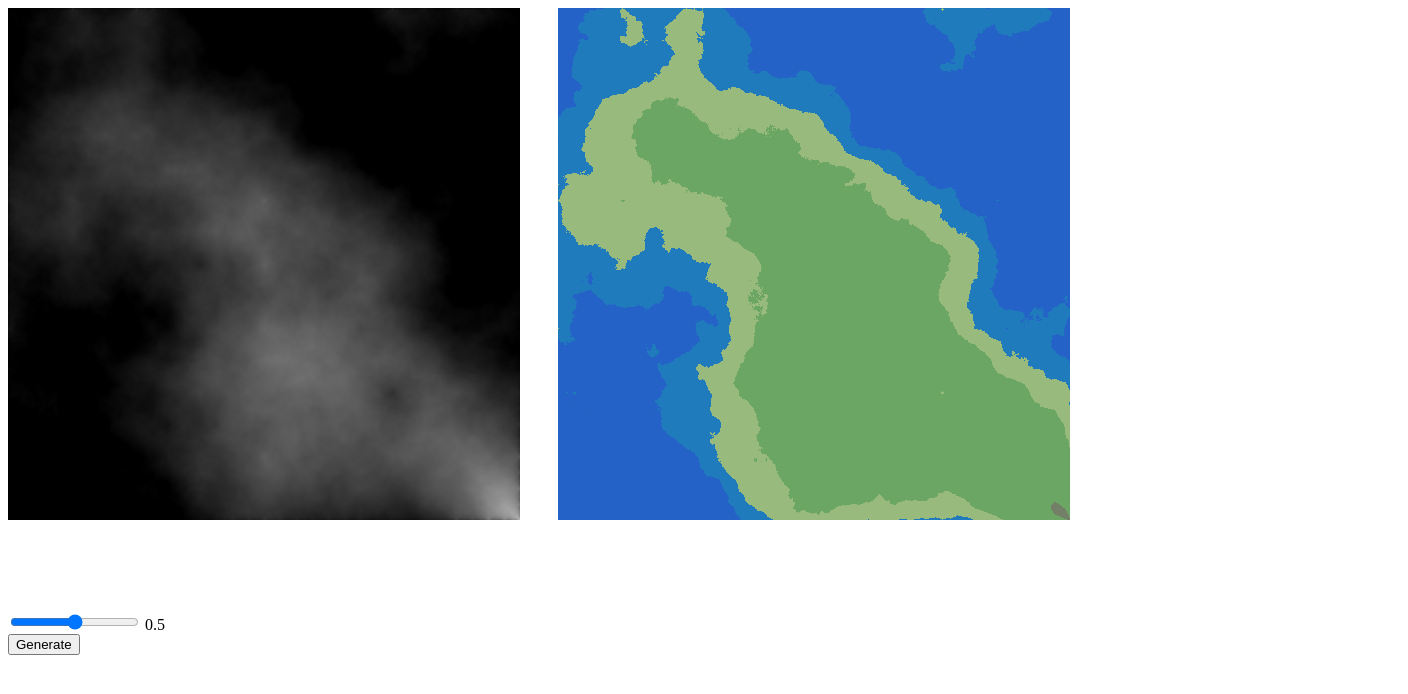
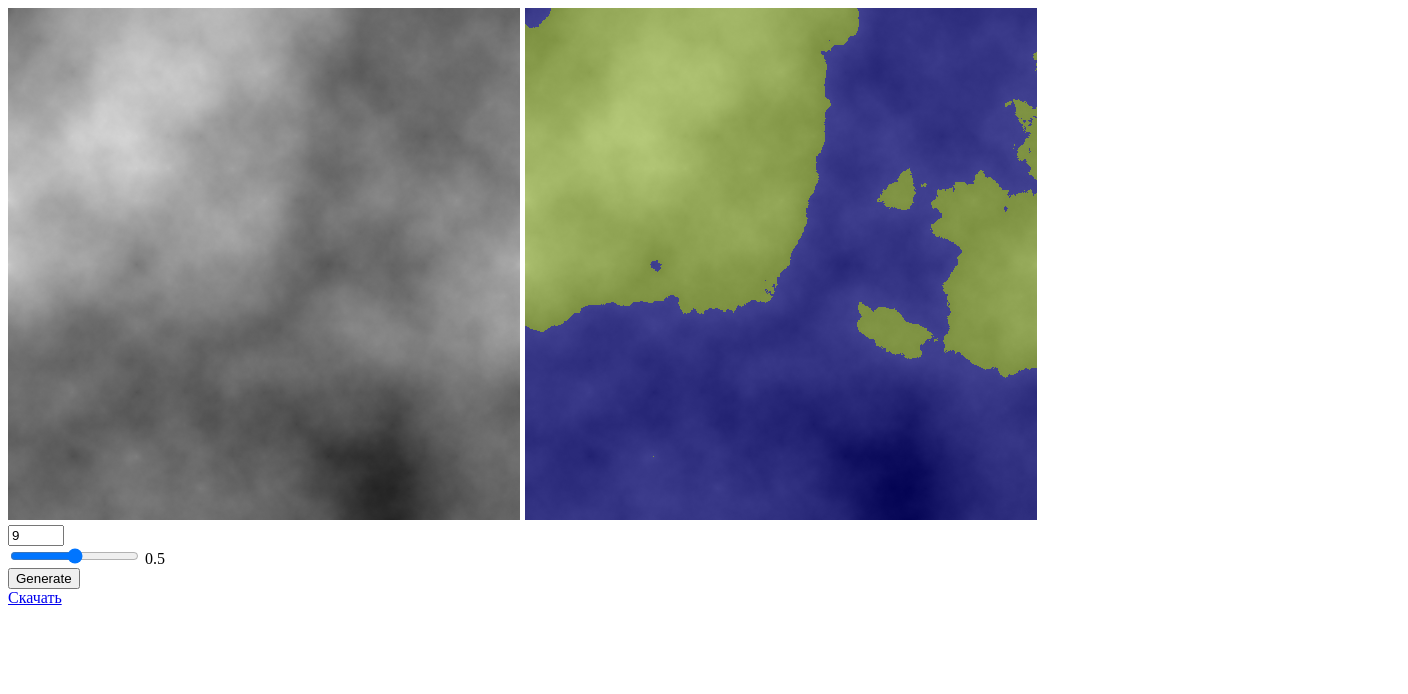
Before and after one commit to a-xalimonov/TerrainGenerator, a plain HTML site: page index.html in a window 1280 px wide. Shown: the whole page, 1408 px wide, since content can reach past the window. Drawn offline with Linux system fonts and the light colour scheme.

Commit message:
before classes

```diff
--- a/index.html
+++ b/index.html
@@ -8,12 +8,15 @@
         -->
     </head>
     <body>
-        <canvas class="canvas" width="1400" height="600"></canvas><br>
+        <canvas class="canvas" id="canvas-gray" width="513" height="513"></canvas>
+        <canvas class="canvas" id="canvas-rgb" width="513" height="513"></canvas><br>
 
-        <input class="range" type="range" min="0" max="1" step="0.02">
-        <label class="range-label">0.5</label>
+        <input id="size" type="number" value="9" min="1" max="20"><br>
+        <input id="range" type="range" min="0" max="1" step="0.02">
+        <label id="range-label">0.5</label>
         <br>
-        <button id="generate-button">Generate</button>
+        <button id="generate-button">Generate</button><br>
+        <a id="download-button" download>Скачать</a>
 
         <script type="text/javascript" src="script/script.js"></script>
     </body>
--- a/script/script.js
+++ b/script/script.js
@@ -1,71 +1,104 @@
-const N = 9
-let R = document.getElementsByClassName("range")[0].value
-const SIZE = 2 ** N
+let N
+let R
+let SIZE
+let matrix
 
-const TL_height = 0
-const TR_height = 0
-const BL_height = 0
-const BR_height = 1
+const TL_height = -0.1
+const TR_height = -0.1
+const BL_height = -0.1
+const BR_height = -0.1
 
-const PX_SIZE = 1
+const CANVAS_SIZE = 512
 const MIN = 0
 const MAX = 2
 
-let matrix = []
-
-for (let i = 0; i <= SIZE; i++) {
-    matrix[i] = []
-}
+const canvasGray = document.getElementById("canvas-gray")
+const canvasRGB = document.getElementById("canvas-rgb")
+const canvasFull = document.createElement("canvas")
 
 document.getElementById("generate-button").addEventListener("click", generate)
-document.getElementsByClassName("range")[0].addEventListener("input", rangeChange)
+document.getElementById("range").addEventListener("input", rangeUpdate)
 generate()
 
 //FUNCTIONS
 
-function rangeChange() {
-    rangeValue = document.getElementsByClassName("range")[0].value
-    document.getElementsByClassName('range-label')[0].innerHTML = rangeValue
-    R = rangeValue
+function rangeUpdate() {
+    rangeValue = document.getElementById("range").value
+    document.getElementById('range-label').innerHTML = rangeValue
 }
 
 function generate() {
+
+    N = document.getElementById("size").value
+    R = document.getElementById("range").value
+    SIZE = 2 ** N
+
+    matrix = []
+    for (let i = 0; i <= SIZE; i++) {
+        matrix[i] = []
+    }
 
     matrix[0][0] = TL_height
     matrix[0][SIZE] = TR_height
     matrix[SIZE][0] = BL_height
     matrix[SIZE][SIZE] = BR_height
 
-    algoritm()
+    canvasFull.height = SIZE + 1
+    canvasFull.width = SIZE + 1
+
+    algoritm(0, 0, N)
     draw()
 }
 
 function draw() {
 
-    let canvas = document.getElementsByClassName("canvas")[0]
-    let ctx = canvas.getContext("2d")
+    const ctxGray = canvasGray.getContext("2d")
+    const ctxRGB = canvasRGB.getContext("2d")
+    const ctxFull = canvasFull.getContext("2d")
 
-    for (let i = 0; i < SIZE; i++) {
-        for (let j = 0; j < SIZE; j++) {
+    const pxSize = Math.max(1, CANVAS_SIZE / SIZE)
+    const pxStep = Math.max(1, SIZE / CANVAS_SIZE)
 
-            ctx.fillStyle = getGrayColor(j, i)
-            ctx.fillRect(i * PX_SIZE, j * PX_SIZE, PX_SIZE, PX_SIZE);
+    for (let j = 0; j < SIZE; j++) {
+        for (let i = 0; i < SIZE; i++) {
 
-            ctx.fillStyle = getRGBColor(j, i, 'physical')
-            ctx.fillRect(550 + i * PX_SIZE, j * PX_SIZE, PX_SIZE, PX_SIZE);
+            // FULL SIZE
+            ctxFull.fillStyle = getGrayColor(i, j)
+            ctxFull.fillRect(i, j, 1, 1)
+
+            if (i % pxStep == 0 && j % pxStep == 0) {
+                // GRAY SMALL
+                ctxGray.fillStyle = ctxFull.fillStyle
+                ctxGray.fillRect(i * pxSize / pxStep, j * pxSize / pxStep, pxSize, pxSize)
+
+                // RGB SMALL
+                ctxRGB.fillStyle = getRGBColor(i, j)
+                ctxRGB.fillRect(i * pxSize / pxStep, j * pxSize / pxStep, pxSize, pxSize)
+            }
+
         }
     }
+    document.getElementById("download-button").href = canvasFull.toDataURL()
 }
 
 function getGrayColor(x, y) {
 
-    const color = Math.trunc(matrix[x][y] * 255 / 1)
+    const color = Math.trunc((0.5 + matrix[x][y]) * 255 / 1)
     return `rgb(${color},${color},${color})`
 }
 
 function getRGBColor(x, y) {
 
-    if (matrix[x][y] < 0.02) {
+    if (matrix[x][y] < 0) {
+        const color = Math.trunc((0.5 + matrix[x][y]) * 255 / 1.5)
+        return `rgb(${color - 20},${color - 20},${60 + color})`
+    }
+    else {
+        const color = Math.trunc((0.5 + matrix[x][y]) * 255 / 1.5)
+        return `rgb(${color + 40},${60 + color},${color - 20})`
+    }
+
+/*    if (matrix[x][y] < 0.02) {
         return '#2462c7'
     }
     else if (matrix[x][y] < 0.1) {
@@ -82,28 +115,30 @@ function getRGBColor(x, y) {
     }
     else {
         return '#cccccc'
+    }*/
+}
+
+function algoritm(_x, _y, _n) {
+
+    const size = 2 ** _n
+    const iter_d = N - _n
+    let step = size
+
+    for (let i = 1 + iter_d; i <= N; i++) {
+        diamond(i, _x, _y, step, size)
+        square(i, _x, _y, step, size)
+        step /= 2;
     }
 }
 
-function algoritm() {
+function diamond(iter, _x, _y, step, size) {
 
-    let size = SIZE
-    for (let i = 1; i <= N; i++) {
+    for (let y = _y; y < _y + size; y += step) {
+        for (let x = _x; x < _x + size; x += step) {
 
-        diamond(i, size)
-        square(i, size)
-        size /= 2;
-    }
-}
+            const half = step / 2
 
-function diamond(iter, size) {
-
-    for (let y = 0; y < SIZE; y += size) {
-        for (let x = 0; x < SIZE; x += size) {
-
-            const half = size/2
-
-            const average_height = (matrix[x][y] + matrix[x + size][y] + matrix[x][y + size] + matrix[x + size][y + size]) / 4
+            const average_height = (matrix[x][y] + matrix[x + step][y] + matrix[x][y + step] + matrix[x + step][y + step]) / 4
             const ri = R ** iter;
             const random_height = ri * 2 * Math.random() - ri
 
@@ -112,40 +147,61 @@ function diamond(iter, size) {
     }
 }
 
-function square(iter, size) {
+function square(iter, _x, _y, step, size) {
 
-    const half = size/2
+    const half = step / 2
+
+    //first_generation
+    if (_x == 0 && _y == 0 && size == SIZE) {
+
+        for (let x = _x + half; x <= _x + size; x += step) {
+            squareInput(x, 0, iter, half)
+            squareInput(x, size, iter, half)
+        }
+        for (let y = _y + half; y <= _y + size; y += step) {
+            squareInput(0, y, iter, half)
+            squareInput(size, y, iter, half)
+        }
+    }
+
     //even
-    for (let y = 0; y <= SIZE; y += size) {
-        for (let x = half; x <= SIZE; x += size) {
-            squareCount(x, y, iter, half)
+    for (let y = _y + step; y <= _y + size - step; y += step) {
+        for (let x = _x + half; x <= _x + size; x += step) {
+            squareInput(x, y, iter, half)
         }
     }
 
     //odd
-    for (let y = half; y <= SIZE; y += size) {
-        for (let x = 0; x <= SIZE; x += size) {
-            squareCount(x, y, iter, half)
+    for (let y = _y + half; y <= _y + size; y += step) {
+        for (let x = _x + step; x <= _x + size - step; x += step) {
+            squareInput(x, y, iter, half)
         }
     }
 }
 
-function squareCount(x, y, iter, half) {
+function squareInput(x, y, iter, half) {
 
     let average_height = 0
+    let div = 0
+
     if (x - half >= 0) {
         average_height += matrix[x - half][y]
+        div += 1
     }
     if (x + half <= SIZE) {
         average_height += matrix[x + half][y]
+        div += 1
     }
     if (y - half >= 0) {
         average_height += matrix[x][y - half]
+        div += 1
     }
     if (y + half <= SIZE) {
         average_height += matrix[x][y + half]
+        div += 1
     }
-    average_height /= 4
+
+    average_height /= div
     const ri = R ** iter;
     const random_height = ri * 2 * Math.random() - ri
     matrix[x][y] = average_height + random_height
```
